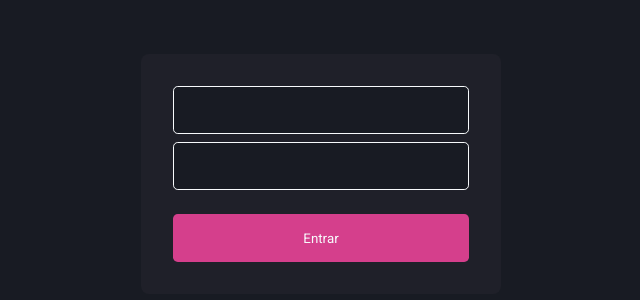
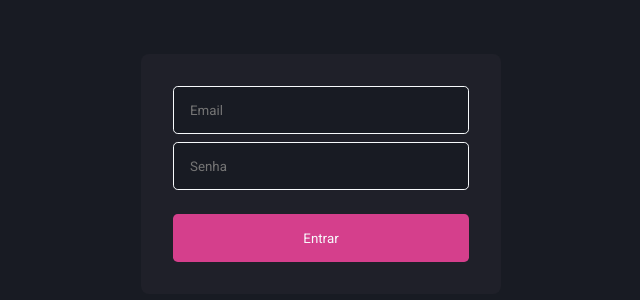
Before and after one commit to B-Lucas365/dashGo, a Next.js app: page / in a window 1280 px wide. Shown: the part 226-526 px from the top of the page, without its empty margins (319-959 px from the left). Built offline with nearby package versions, Linux system fonts and the light colour scheme.

Commit message:
adicionando placeholder aos elementos input

```diff
--- a/src/components/inputLogin/index.tsx
+++ b/src/components/inputLogin/index.tsx
@@ -1,8 +1,8 @@
 export const InputLogin = () => {
     return(
         <>
-            <input name="password" type="email" />
-            <input name="password" type="password" />
+            <input name="password" type="email" placeholder="Email"/>
+            <input name="password" type="password" placeholder="Senha"/>
             <button type="submit">Entrar</button>
         </>
     )
```
